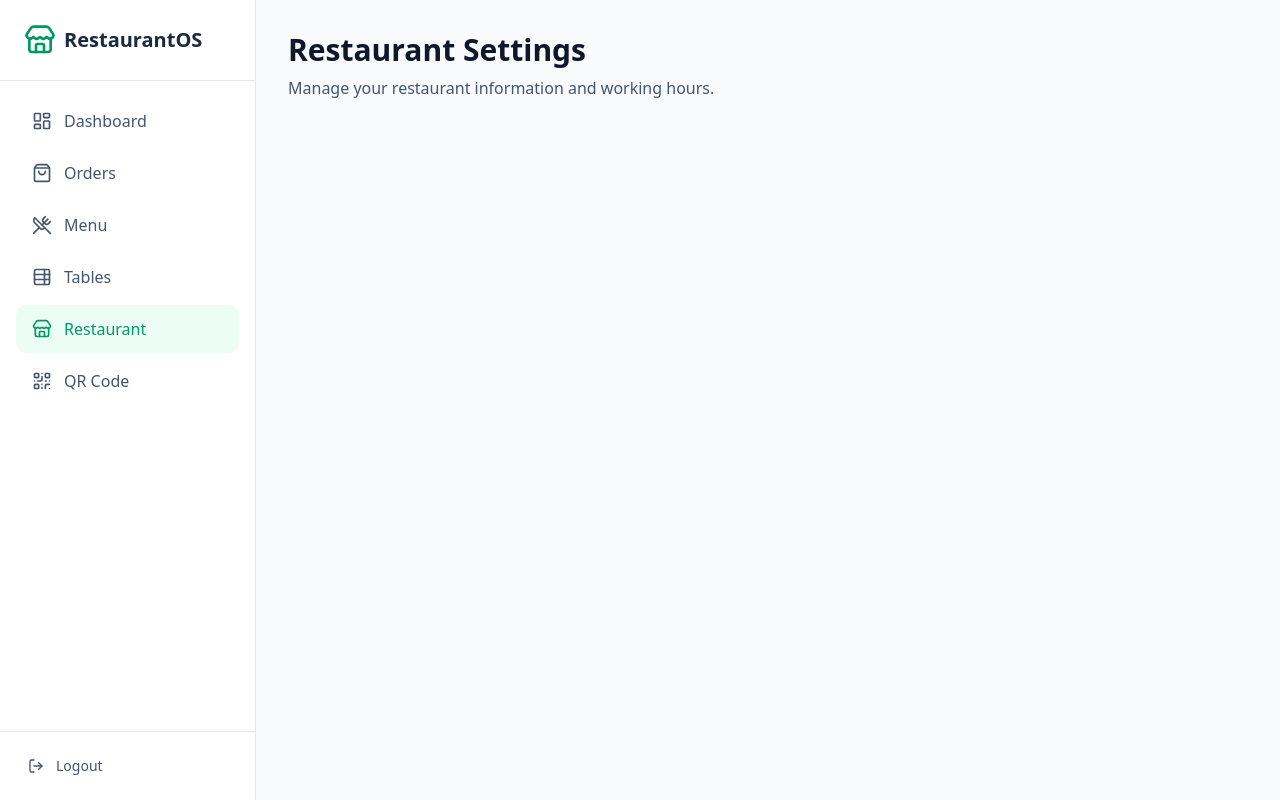
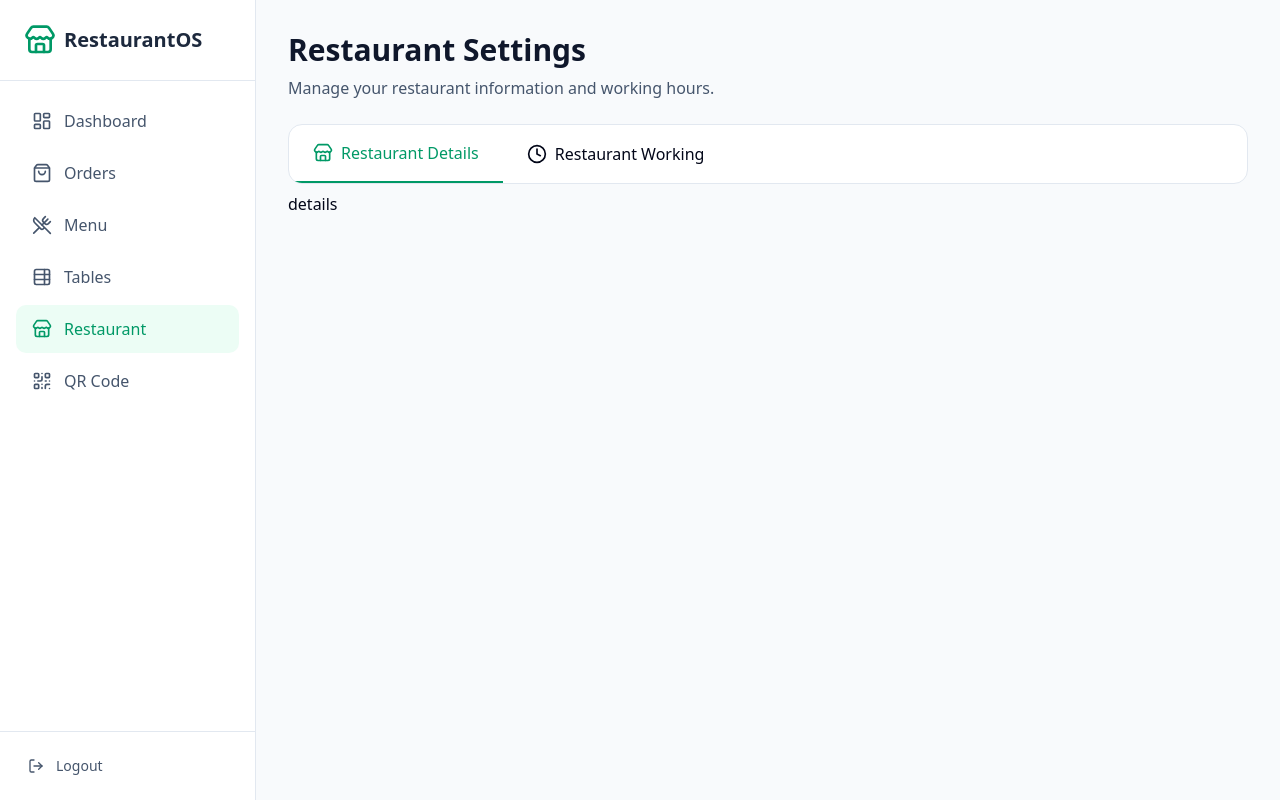
Before and after one commit to Mohamed780050/dana, a Next.js app: page /restaurant in a window 1280 px wide. Built offline with nearby package versions, Linux system fonts and the light colour scheme.

Commit message:
added restaurant tabs

```diff
--- a/package.json
+++ b/package.json
@@ -18,6 +18,7 @@
     "@radix-ui/react-label": "^2.1.8",
     "@radix-ui/react-popover": "^1.1.15",
     "@radix-ui/react-slot": "^1.2.4",
+    "@radix-ui/react-tabs": "^1.1.13",
     "axios": "^1.13.1",
     "class-variance-authority": "^0.7.1",
     "clsx": "^2.1.1",
--- a/src/app/(root)/restaurant/page.tsx
+++ b/src/app/(root)/restaurant/page.tsx
@@ -1,12 +1,14 @@
 import PageTitle from "@/components/PageTitle";
+import RestaurantTabs from "@/features/restaurant/_components/RestaurantTabs";
 
 export default function page() {
   return (
-    <div>
+    <div className="space-y-6">
       <PageTitle
         title="Restaurant Settings"
         description="Manage your restaurant information and working hours."
       />
+      <RestaurantTabs />
     </div>
   );
 }
--- /dev/null
+++ b/src/components/ui/tabs.tsx
@@ -0,0 +1,67 @@
+"use client";
+
+import * as React from "react";
+import * as TabsPrimitive from "@radix-ui/react-tabs";
+
+import { cn } from "@/lib/utils";
+
+function Tabs({
+  className,
+  ...props
+}: React.ComponentProps<typeof TabsPrimitive.Root>) {
+  return (
+    <TabsPrimitive.Root
+      data-slot="tabs"
+      className={cn("flex flex-col gap-2", className)}
+      {...props}
+    />
+  );
+}
+
+function TabsList({
+  className,
+  ...props
+}: React.ComponentProps<typeof TabsPrimitive.List>) {
+  return (
+    <TabsPrimitive.List
+      data-slot="tabs-list"
+      className={cn(
+        "inline-flex overflow-hidden rounded-xl border bg-white",
+        // "bg-muted text-muted-foreground inline-flex h-9 w-fit items-center justify-center rounded-lg p-[3px]",
+        className,
+      )}
+      {...props}
+    />
+  );
+}
+
+function TabsTrigger({
+  className,
+  ...props
+}: React.ComponentProps<typeof TabsPrimitive.Trigger>) {
+  return (
+    <TabsPrimitive.Trigger
+      data-slot="tabs-trigger"
+      className={cn(
+        "flex items-center gap-2 px-6 py-4 font-medium transition-colors data-[state=active]:border-b-2 data-[state=active]:border-emerald-600 data-[state=active]:text-emerald-600",
+        className,
+      )}
+      {...props}
+    />
+  );
+}
+
+function TabsContent({
+  className,
+  ...props
+}: React.ComponentProps<typeof TabsPrimitive.Content>) {
+  return (
+    <TabsPrimitive.Content
+      data-slot="tabs-content"
+      className={cn("flex-1 outline-none", className)}
+      {...props}
+    />
+  );
+}
+
+export { Tabs, TabsList, TabsTrigger, TabsContent };
--- /dev/null
+++ b/src/features/restaurant/_components/RestaurantDetails.tsx
@@ -0,0 +1,3 @@
+export default function RestaurantDetails() {
+  return <div>details</div>;
+}
--- /dev/null
+++ b/src/features/restaurant/_components/RestaurantTabs.tsx
@@ -0,0 +1,28 @@
+import { Tabs, TabsContent, TabsList, TabsTrigger } from "@/components/ui/tabs";
+import RestaurantDetails from "./RestaurantDetails";
+import RestaurantWorkingTimes from "./RestaurantWorkingTimes";
+import { Clock, Store } from "lucide-react";
+export default function RestaurantTabs() {
+  return (
+    <div className="flex w-full flex-col gap-6">
+      <Tabs defaultValue="restaurant_details" className="w-full">
+        <TabsList>
+          <TabsTrigger value="restaurant_details">
+            <Store className="h-5 w-5" />
+            Restaurant Details
+          </TabsTrigger>
+          <TabsTrigger value="restaurant_working">
+            <Clock className="h-5 w-5" />
+            Restaurant Working
+          </TabsTrigger>
+        </TabsList>
+        <TabsContent value="restaurant_details">
+          <RestaurantDetails />
+        </TabsContent>
+        <TabsContent value="restaurant_working">
+          <RestaurantWorkingTimes />
+        </TabsContent>
+      </Tabs>
+    </div>
+  );
+}
--- /dev/null
+++ b/src/features/restaurant/_components/RestaurantWorkingTimes.tsx
@@ -0,0 +1,9 @@
+
+
+export default function RestaurantWorkingTimes() {
+  return (
+    <div>
+      Working Ours
+    </div>
+  );
+};
```
Also changed, not shown: 1 other file (tests, documents, lock files or other folders).
